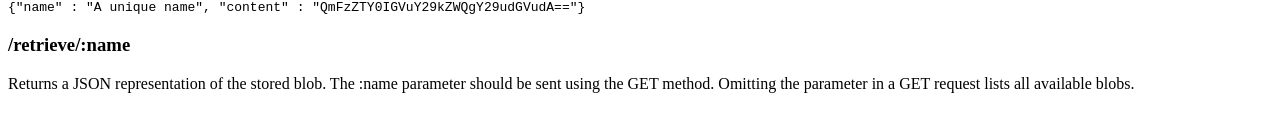
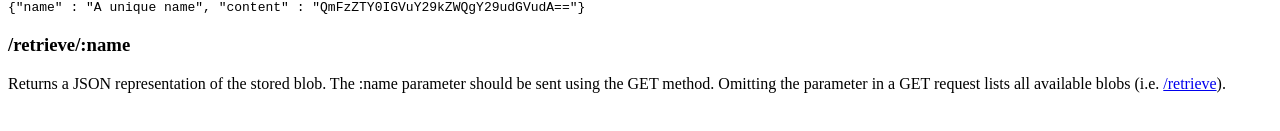
Before and after one commit to ss73/kds-blob_service, a website: page views/info.html in a window 1280 px wide. Shown: the part 407-538 px from the top of the page. Drawn offline with Linux system fonts and the light colour scheme.

Commit message:
Added link to retrieve service

```diff
--- a/views/info.html
+++ b/views/info.html
@@ -33,6 +33,6 @@
         <h3>/retrieve/:name</h3>
         Returns a JSON representation of the stored blob. The :name parameter
         should be sent using the GET method. Omitting the parameter in a GET
-        request lists all available blobs.
+        request lists all available blobs (i.e. <a href="/retrieve">/retrieve</a>).
     </body>
 </html>
```
